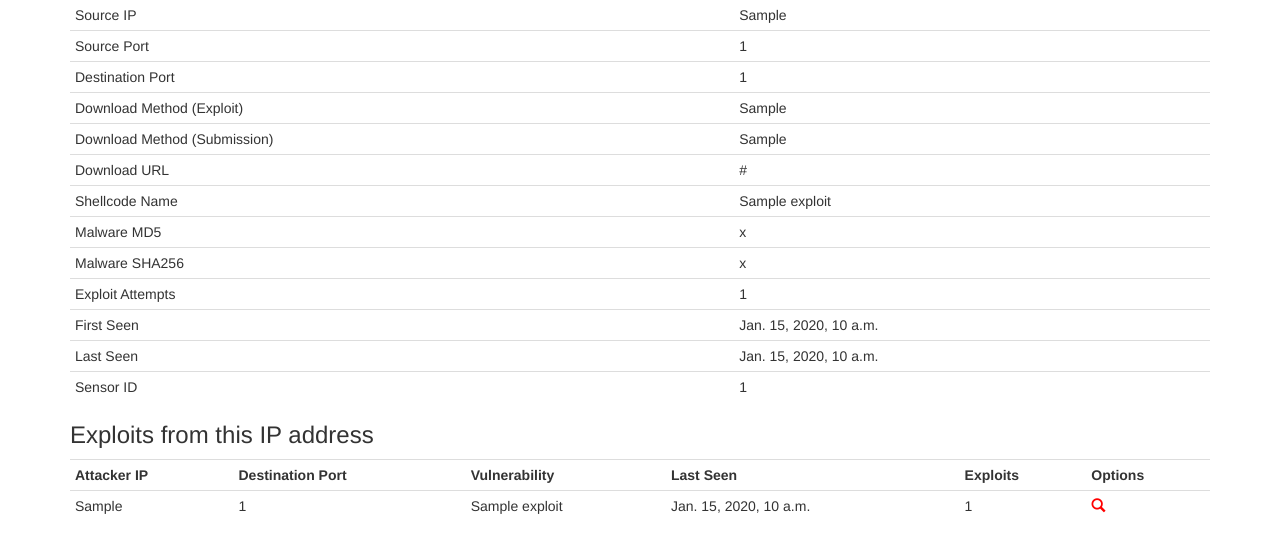
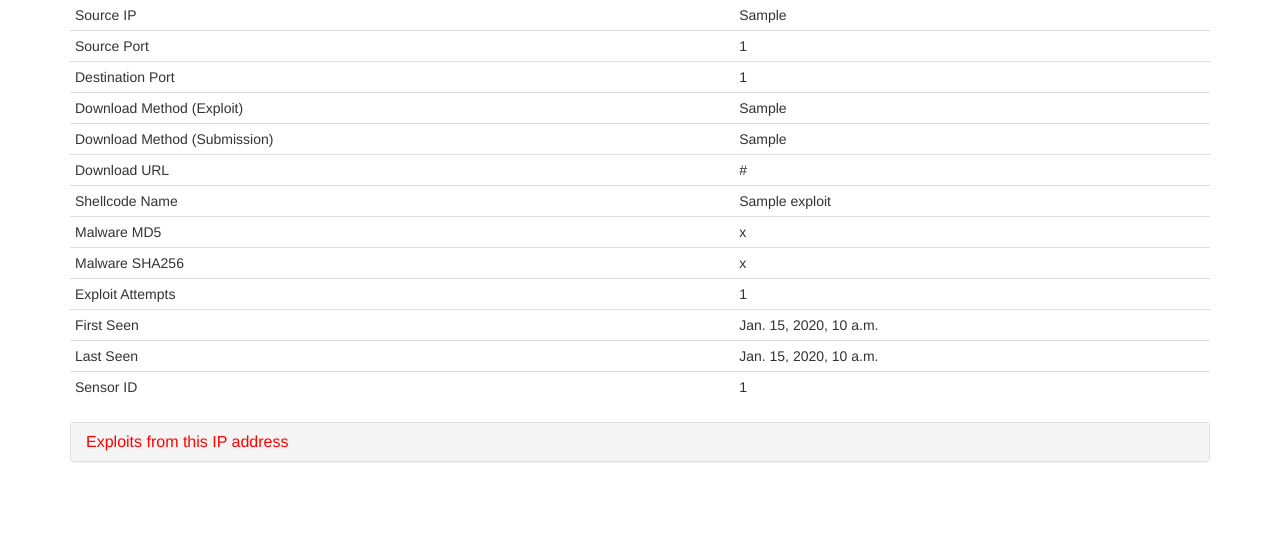
Before and after one commit to pi-one/amunweb, a Django app: page /amun/submission/1/details in a window 1280 px wide. Shown: the part 107-660 px from the top of the page. Run offline with Django 3.2, Linux system fonts and the light colour scheme; tables that the repository leaves empty hold one stand-in row (values such as "Sample post"); some libraries are stand-ins or nearby versions.

Commit message:
toggle exploits from ip

```diff
--- a/amunweb/amun/templates/amun/submission_details.html
+++ b/amunweb/amun/templates/amun/submission_details.html
@@ -50,7 +50,17 @@
 	</table>
 </div>
 {% if exploits %}
-<h3>Exploits from this IP address</h3>
+<div class="panel-group" id="accordion">
+	<div class="panel panel-default">
+		<div class="panel-heading">
+			<h4 class="panel-title">
+				<a data-toggle="collapse" data-parent="#accordion" href="#collapseOne">
+					Exploits from this IP address
+				</a>
+			</h4>
+		</div>
+		<div id="collapseOne" class="panel-collapse collapse">
+			<div class="panel-body">
 				<div class="table-responsive">
 					<table class="table table-condensed table-hover">
 						<tr>
@@ -73,6 +83,10 @@
 						{% endfor %}
 					</table>
 				</div>
+			</div>
+		</div>
+	</div>
+</div>
 {% endif %}
 
 	{% else %}
```
Lines whose indentation alone changed are shown as unchanged.
